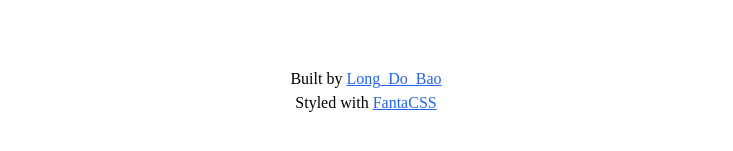
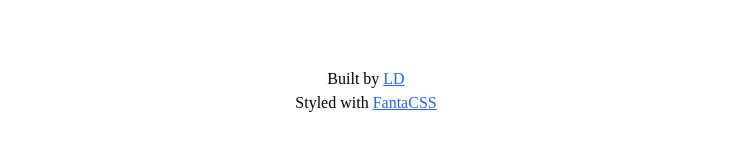
Before and after one commit to JLTC3111/2.A-gym-workout-program, a React (Vite) app: page / in a window 1280 px wide. Shown: the part 1268-1419 px from the top of the page, without its empty margins (274-1007 px from the left). Built offline with nearby package versions, Linux system fonts and the light colour scheme; a web font is replaced by a local one.

Commit message:
Update Layout.jsx

```diff
--- a/src/components/Layout.jsx
+++ b/src/components/Layout.jsx
@@ -11,7 +11,7 @@ export default function Layout(props) {
 
     const footer = (
         <footer>
-            <p>Built by <a href="https://www.linkedin.com/in/glory-bacon-815399355/" target="_blank">Long_Do_Bao</a><br />Styled with <a href="https://www.fantacss.smoljames.com" target="_blank">FantaCSS</a></p>
+            <p>Built by <a href="https://www.linkedin.com/in/glory-bacon-815399355/" target="_blank">LD</a><br />Styled with <a href="https://www.fantacss.smoljames.com" target="_blank">FantaCSS</a></p>
         </footer>
     )
 
```
